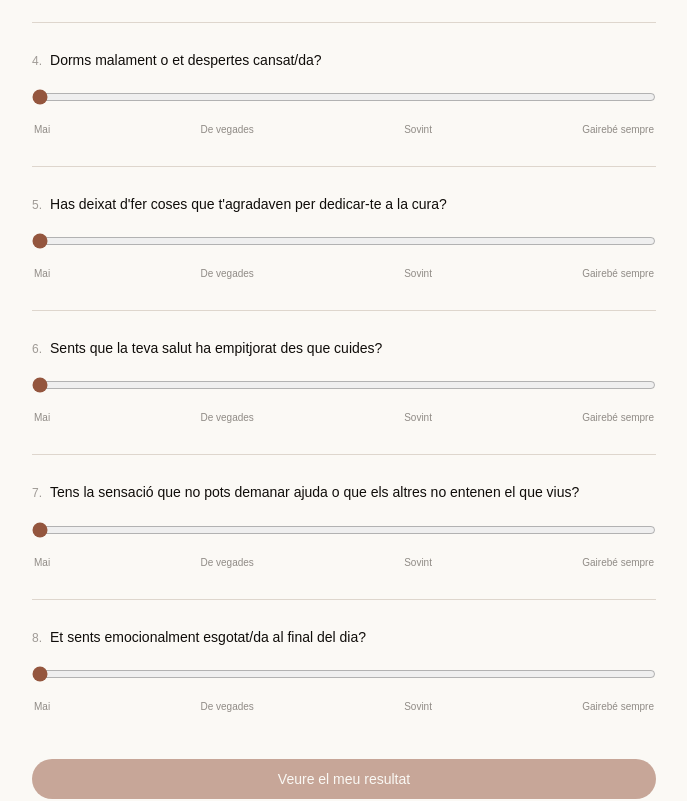
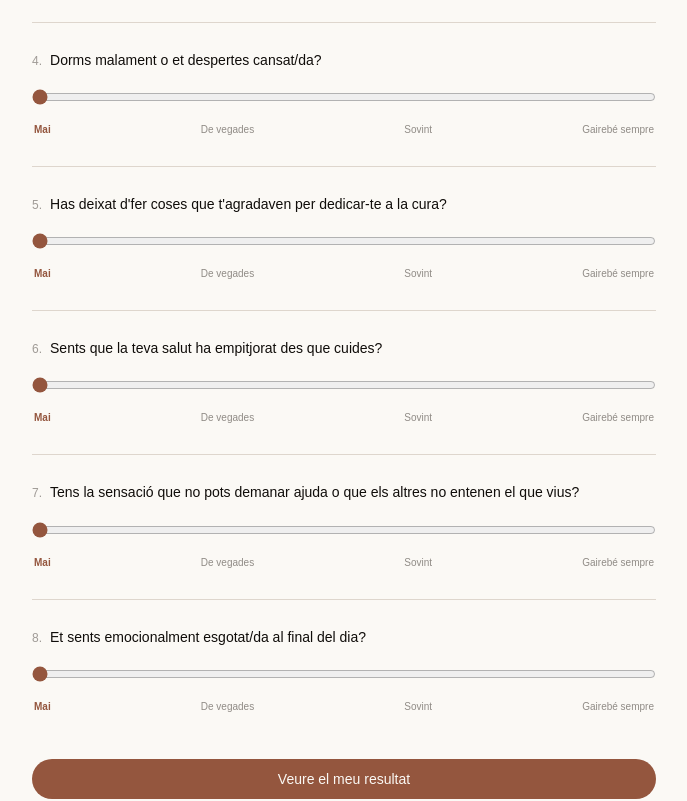
Before and after one commit to PolGubau/maria-tfg, a Next.js app: page /autocura in a window 1280 px wide. Shown: the part 780-1581 px from the top of the page, without its empty margins (296-983 px from the left). Built offline with nearby package versions, Linux system fonts and the light colour scheme; a web font is replaced by a local one.

Commit message:
Initialize answers state with default values from QUESTIONS
This change sets the initial state of answers to ensure all questions
start with a score of zero. It also simplifies the logic for checking
if all questions have been answered by removing the touched state.

Issue: MW-0000
Type: refactor

```diff
--- a/app/autocura/page.tsx
+++ b/app/autocura/page.tsx
@@ -53,11 +53,12 @@ const MODULE_LABELS: Record<string, string> = {
 };
 
 export default function AutocuraPage() {
-  const [answers, setAnswers] = useState<Record<string, number>>({});
-  const [touched, setTouched] = useState<Set<string>>(new Set());
+  const [answers, setAnswers] = useState<Record<string, number>>(
+    () => Object.fromEntries(QUESTIONS.map((q) => [q.id, 0]))
+  );
   const [submitted, setSubmitted] = useState(false);
 
-  const allAnswered = QUESTIONS.every((q) => touched.has(q.id));
+  const allAnswered = true;
   const score = Object.values(answers).reduce((a, b) => a + b, 0);
   const result = getResult(score);
 
@@ -95,9 +96,6 @@ export default function AutocuraPage() {
                       max={3}
                       step={1}
                       value={val ?? 0}
-                      onPointerDown={() =>
-                        setTouched((p) => new Set(p).add(q.id))
-                      }
                       onChange={(e) =>
                         setAnswers((p) => ({ ...p, [q.id]: Number(e.target.value) }))
                       }
--- a/shared/ui/mobile-nav.tsx
+++ b/shared/ui/mobile-nav.tsx
@@ -42,7 +42,12 @@ export function MobileNav() {
                     active ? "text-accent" : "text-ink-muted"
                   )}
                 >
-                  <Icon className="w-5 h-5" strokeWidth={1.8} />
+                  <span className={cn(
+                    "flex items-center justify-center w-10 h-6 rounded-full transition-colors",
+                    active ? "bg-accent/15" : ""
+                  )}>
+                    <Icon className="w-5 h-5" strokeWidth={active ? 2.2 : 1.8} />
+                  </span>
                   <span>{label}</span>
                 </Link>
               );
@@ -58,7 +63,12 @@ export function MobileNav() {
                   )}
                   aria-label="Menú principal"
                 >
-                  <Menu className="w-5 h-5" strokeWidth={1.8} />
+                  <span className={cn(
+                    "flex items-center justify-center w-10 h-6 rounded-full transition-colors",
+                    open ? "bg-accent/15" : ""
+                  )}>
+                    <Menu className="w-5 h-5" strokeWidth={open ? 2.2 : 1.8} />
+                  </span>
                   <span>Menú</span>
                 </button>
               </Drawer.Trigger>
```
